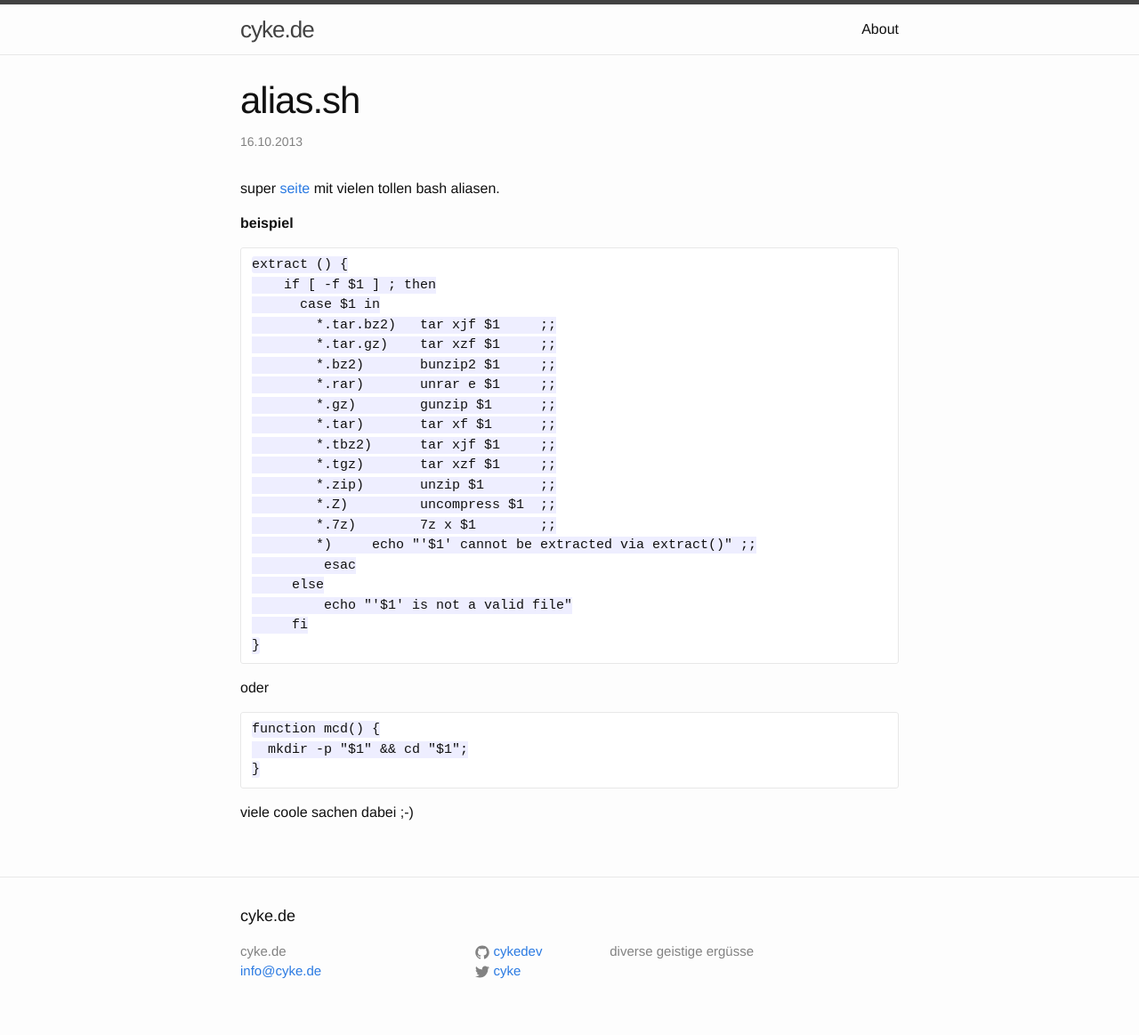
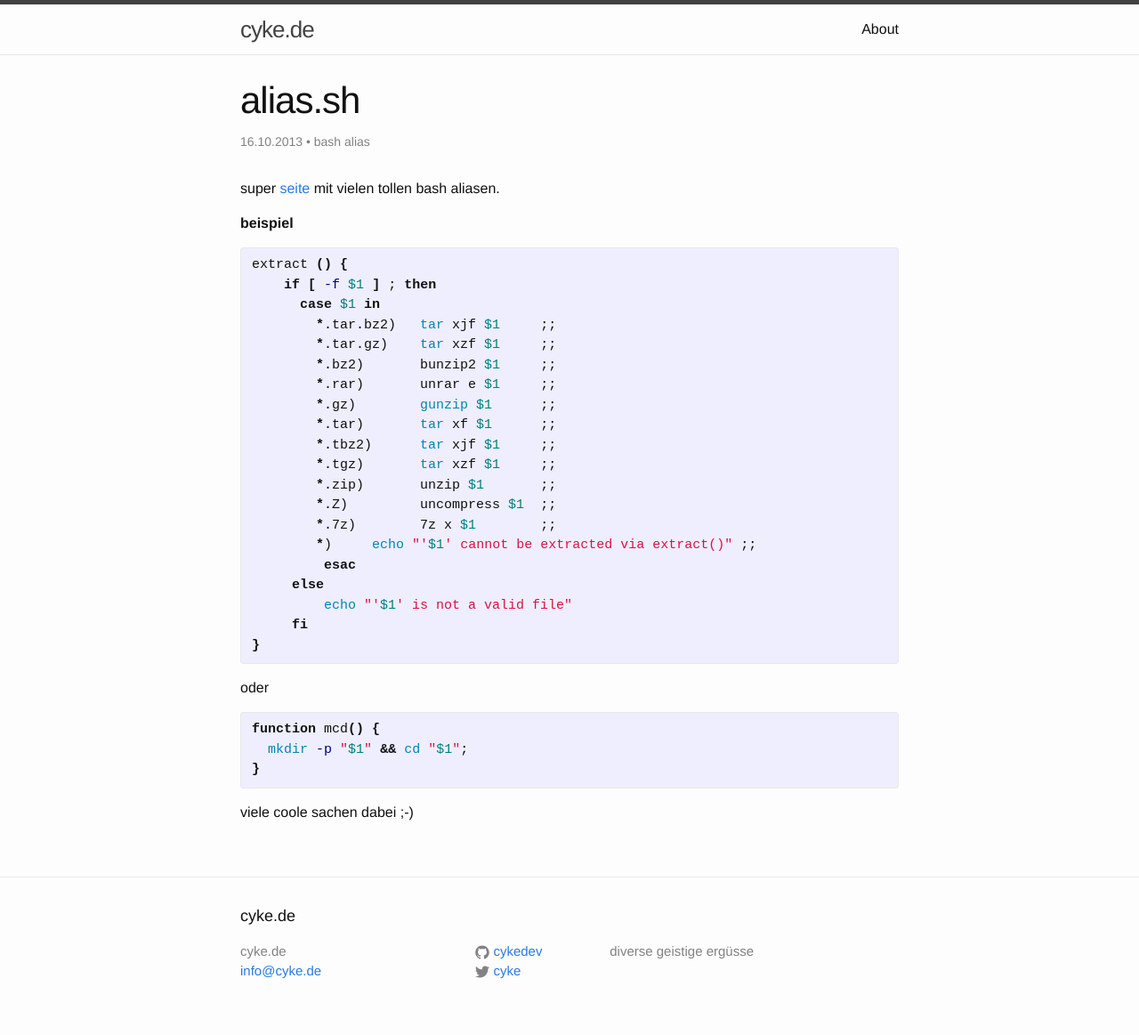
Before and after one commit to cykedev/cykedev.github.io, a Jekyll site: the page built from _posts/2013-10-16-alias-sh.markdown, in a window 1280 px wide. Shown: the whole page at 89% size. Built offline with Jekyll 4.4.1, drawn with Linux system fonts in a browser that asks for light colours.

Commit message:
Article updates

```diff
--- a/_posts/2013-10-16-alias-sh.markdown
+++ b/_posts/2013-10-16-alias-sh.markdown
@@ -1,8 +1,8 @@
 ---
-layout: post
-title:  "alias.sh"
-date:   2013-10-16
-categories:
+layout:   post
+title:    "alias.sh"
+date:     2013-10-16
+meta:     bash alias
 ---
 
 super [seite](http://alias.sh) mit vielen tollen bash aliasen.
@@ -11,32 +11,35 @@ super [seite](http://alias.sh) mit vielen tollen bash aliasen.
 
 
 
-
-    extract () {
-        if [ -f $1 ] ; then
-          case $1 in
-            *.tar.bz2)   tar xjf $1     ;;
-            *.tar.gz)    tar xzf $1     ;;
-            *.bz2)       bunzip2 $1     ;;
-            *.rar)       unrar e $1     ;;
-            *.gz)        gunzip $1      ;;
-            *.tar)       tar xf $1      ;;
-            *.tbz2)      tar xjf $1     ;;
-            *.tgz)       tar xzf $1     ;;
-            *.zip)       unzip $1       ;;
-            *.Z)         uncompress $1  ;;
-            *.7z)        7z x $1        ;;
-            *)     echo "'$1' cannot be extracted via extract()" ;;
-             esac
-         else
-             echo "'$1' is not a valid file"
-         fi
-    }
+{% highlight bash %}
+extract () {
+    if [ -f $1 ] ; then
+      case $1 in
+        *.tar.bz2)   tar xjf $1     ;;
+        *.tar.gz)    tar xzf $1     ;;
+        *.bz2)       bunzip2 $1     ;;
+        *.rar)       unrar e $1     ;;
+        *.gz)        gunzip $1      ;;
+        *.tar)       tar xf $1      ;;
+        *.tbz2)      tar xjf $1     ;;
+        *.tgz)       tar xzf $1     ;;
+        *.zip)       unzip $1       ;;
+        *.Z)         uncompress $1  ;;
+        *.7z)        7z x $1        ;;
+        *)     echo "'$1' cannot be extracted via extract()" ;;
+         esac
+     else
+         echo "'$1' is not a valid file"
+     fi
+}
+{% endhighlight %}
 
 oder
 
-    function mcd() {
-      mkdir -p "$1" && cd "$1";
-    }
+{% highlight bash %}
+function mcd() {
+  mkdir -p "$1" && cd "$1";
+}
+{% endhighlight %}
 
 viele coole sachen dabei ;-)
```
Also changed, not shown: _posts/2013-10-16-mercurial-revsets.markdown (+4 -4 lines), _posts/2015-09-29-github-pages-und-jekyll.markdown (+9 -7 lines).
